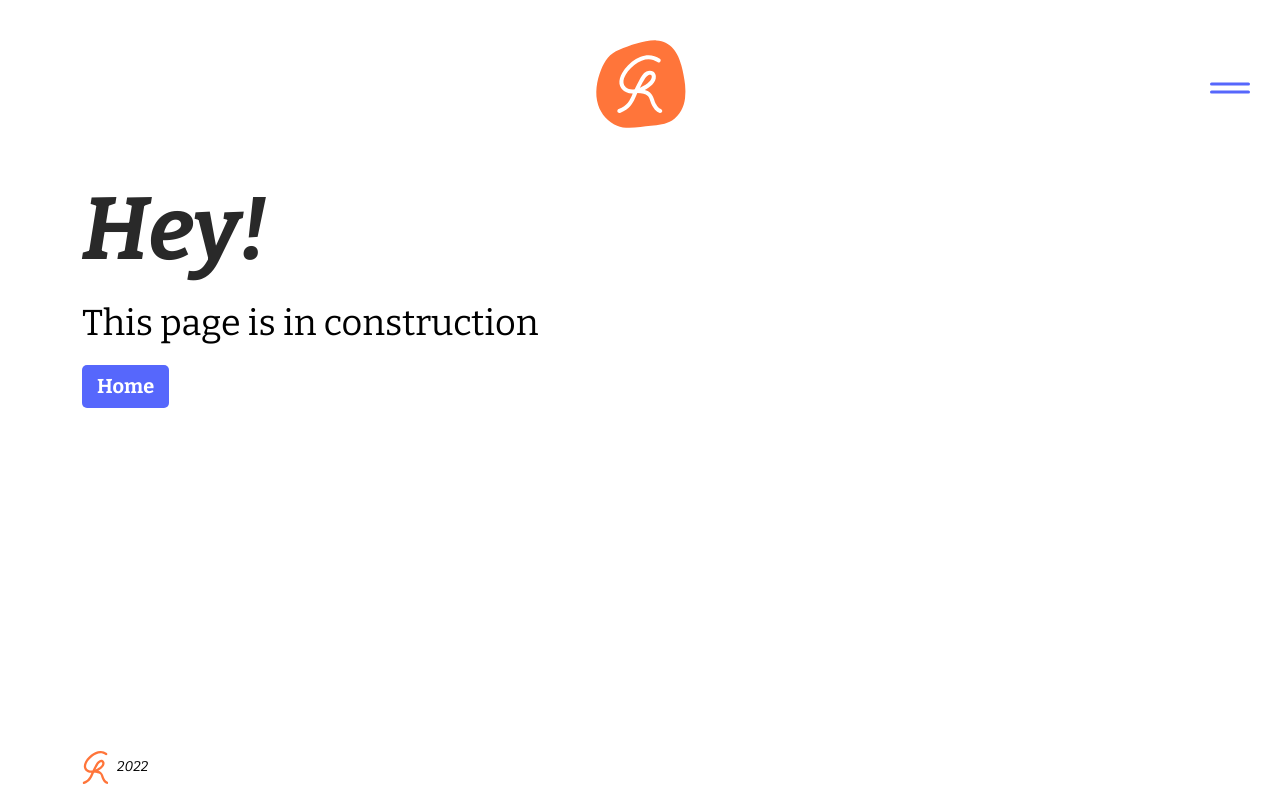
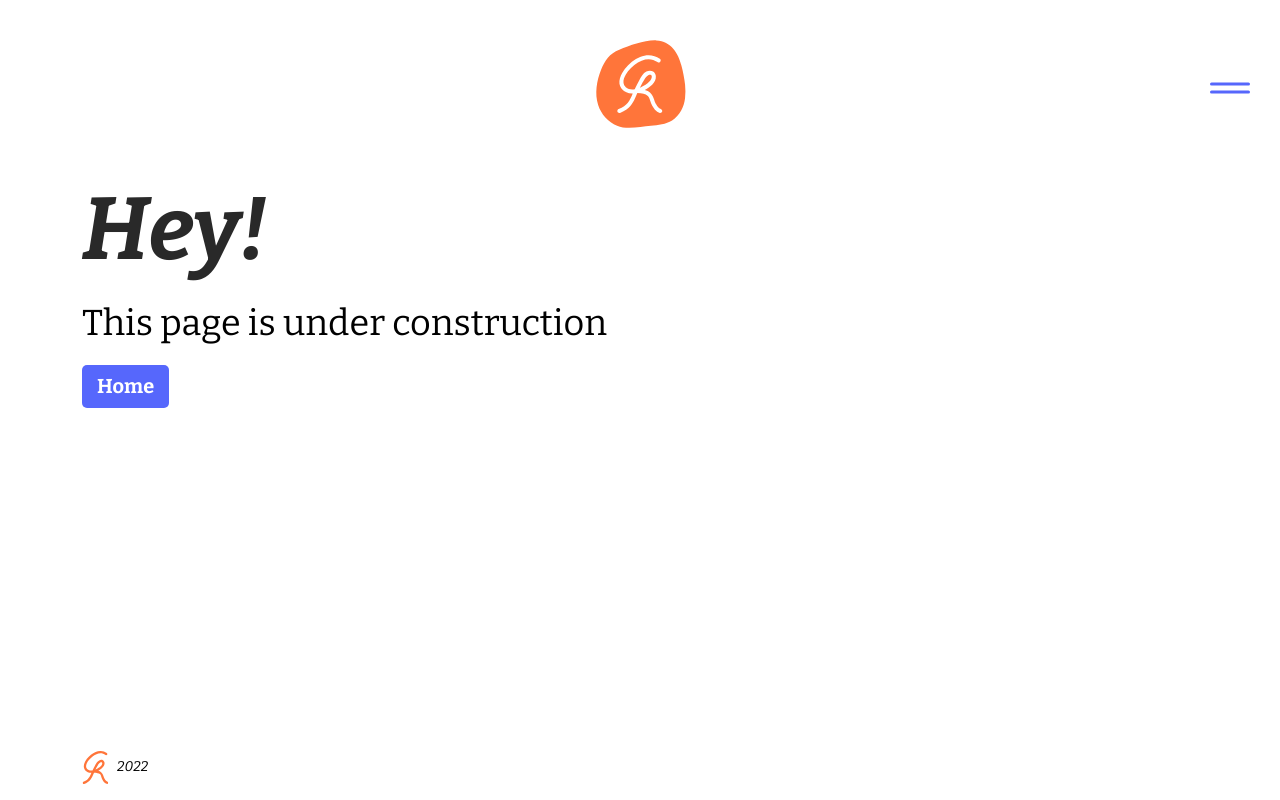
Before and after one commit to coeurofbear/gisse-la, a Vue app: page /about in a window 1280 px wide. Built offline with nearby package versions, Linux system fonts and the light colour scheme; what vue-masonry-css would draw is missing.

Commit message:
feat: check spelling

```diff
--- a/src/components/NewProjectsContent.vue
+++ b/src/components/NewProjectsContent.vue
@@ -5,7 +5,7 @@
       <div class="row">
         <div class="col-12 col-md-8">
           <h1>Hey!</h1>
-          <p class="large">This page is in construction</p>
+          <p class="large">This page is under construction</p>
           <router-link class="btn" to="/">Home</router-link>
         </div>
       </div>
@@ -30,8 +30,4 @@ export default {
   justify-content: center;
   height: 100%;
 }
-// .main {
-//   height: 100dvh;
-//   display: grid;
-// }
 </style>
```
